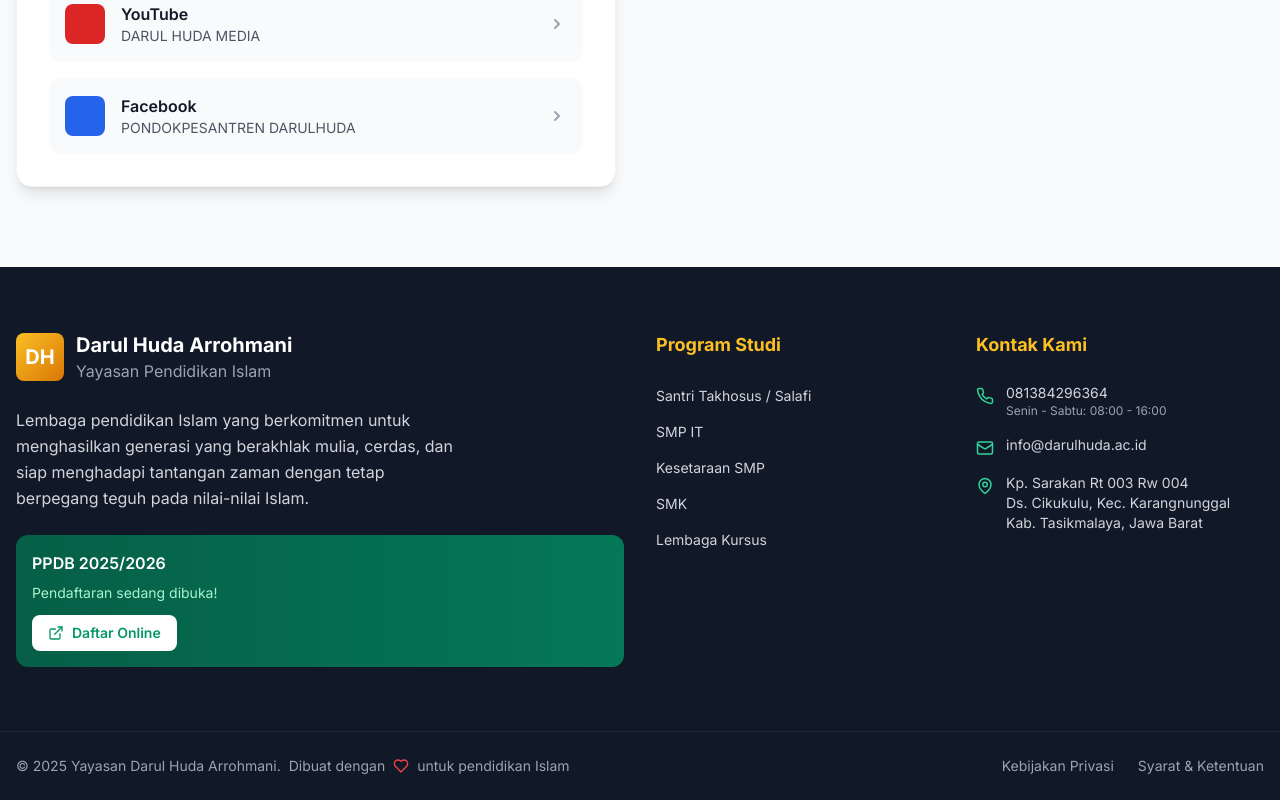
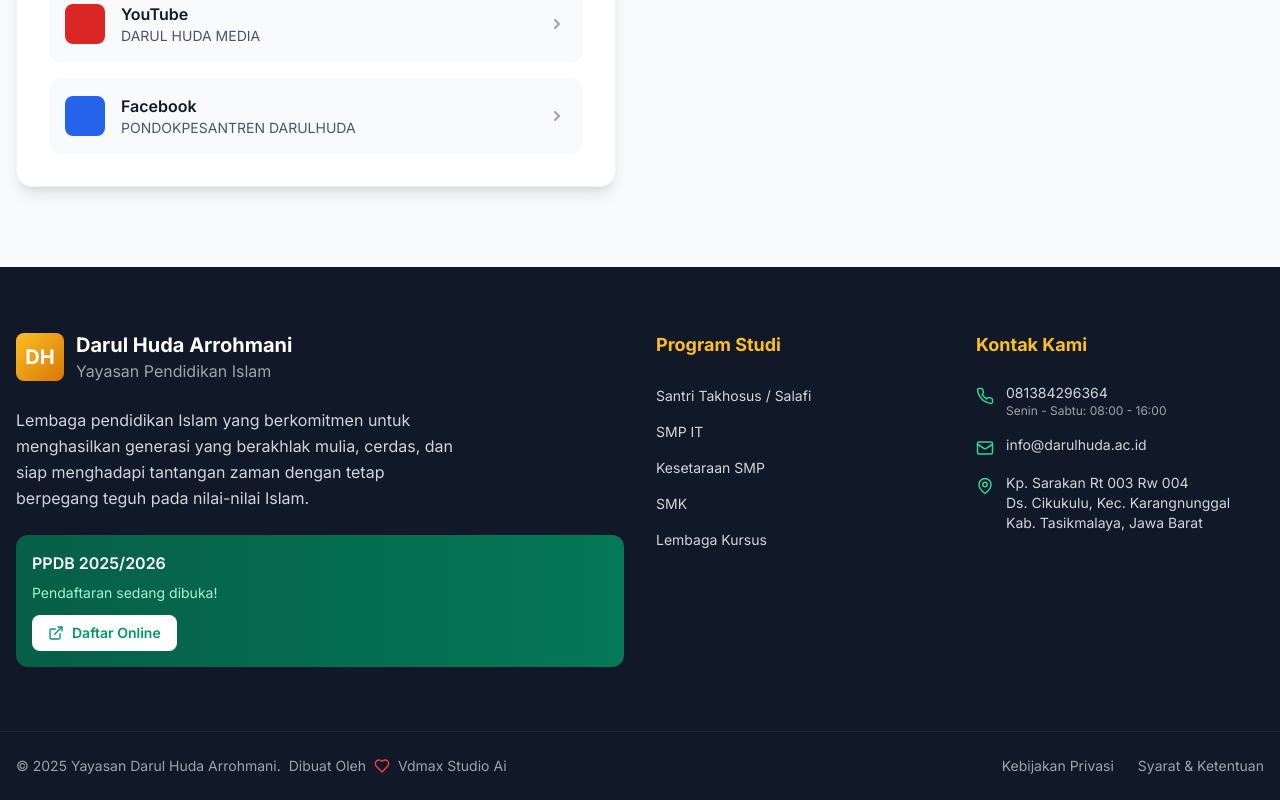
Before and after one commit to Abdulkohar-design/SMPBDARULHUDA, a React (Vite) app: page / in a window 1280 px wide. Shown: the part 7379-8179 px from the top of the page. Built offline with nearby package versions, Linux system fonts and the light colour scheme.

Commit message:
Update Footer.tsx

```diff
--- a/src/components/Footer.tsx
+++ b/src/components/Footer.tsx
@@ -93,9 +93,9 @@ const Footer = () => {
           <div className="flex flex-col md:flex-row justify-between items-center">
             <div className="flex items-center space-x-2 text-gray-400 text-sm">
               <span>© {currentYear} Yayasan Darul Huda Arrohmani.</span>
-              <span>Dibuat dengan</span>
+              <span>Dibuat Oleh</span>
               <Heart className="text-red-500" size={16} />
-              <span>untuk pendidikan Islam</span>
+              <span>Vdmax Studio Ai</span>
             </div>
             <div className="flex items-center space-x-6 mt-4 md:mt-0">
               <a href="#" className="text-gray-400 hover:text-amber-400 transition-colors duration-200 text-sm">
```
